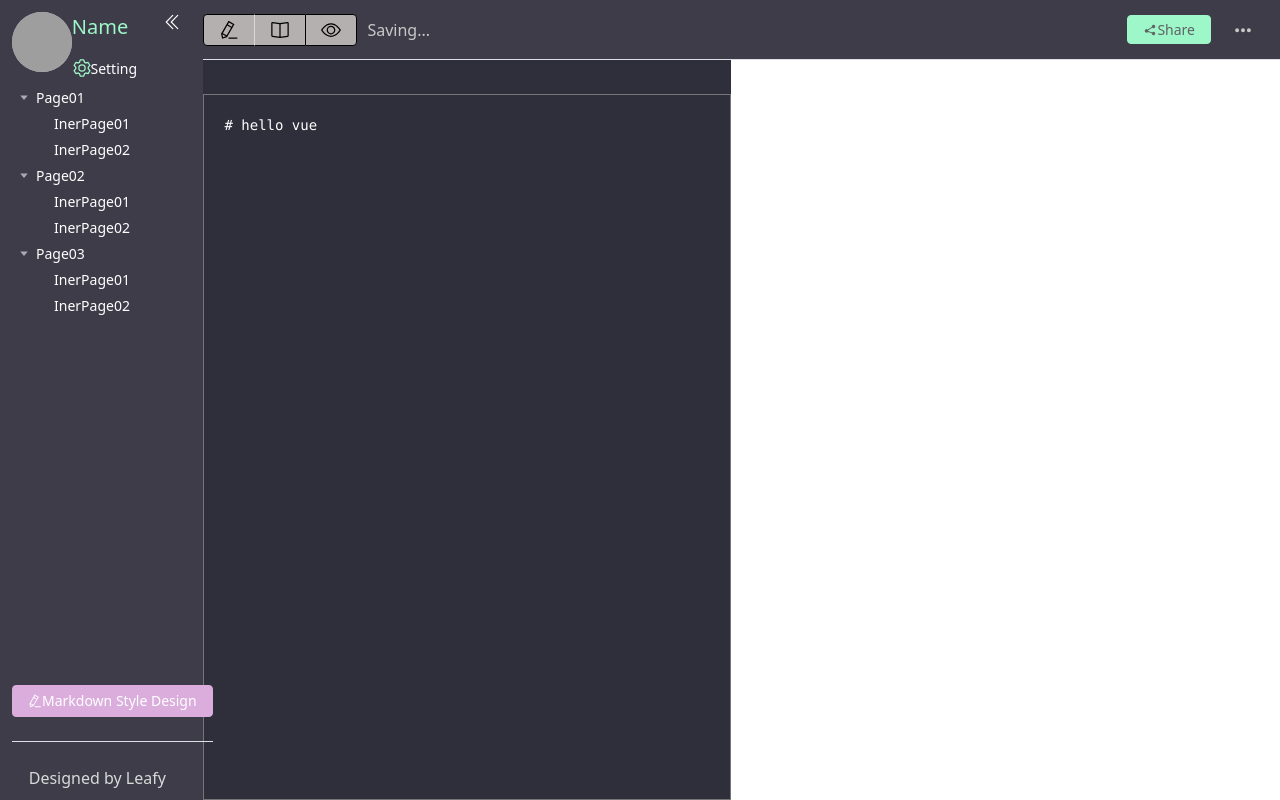
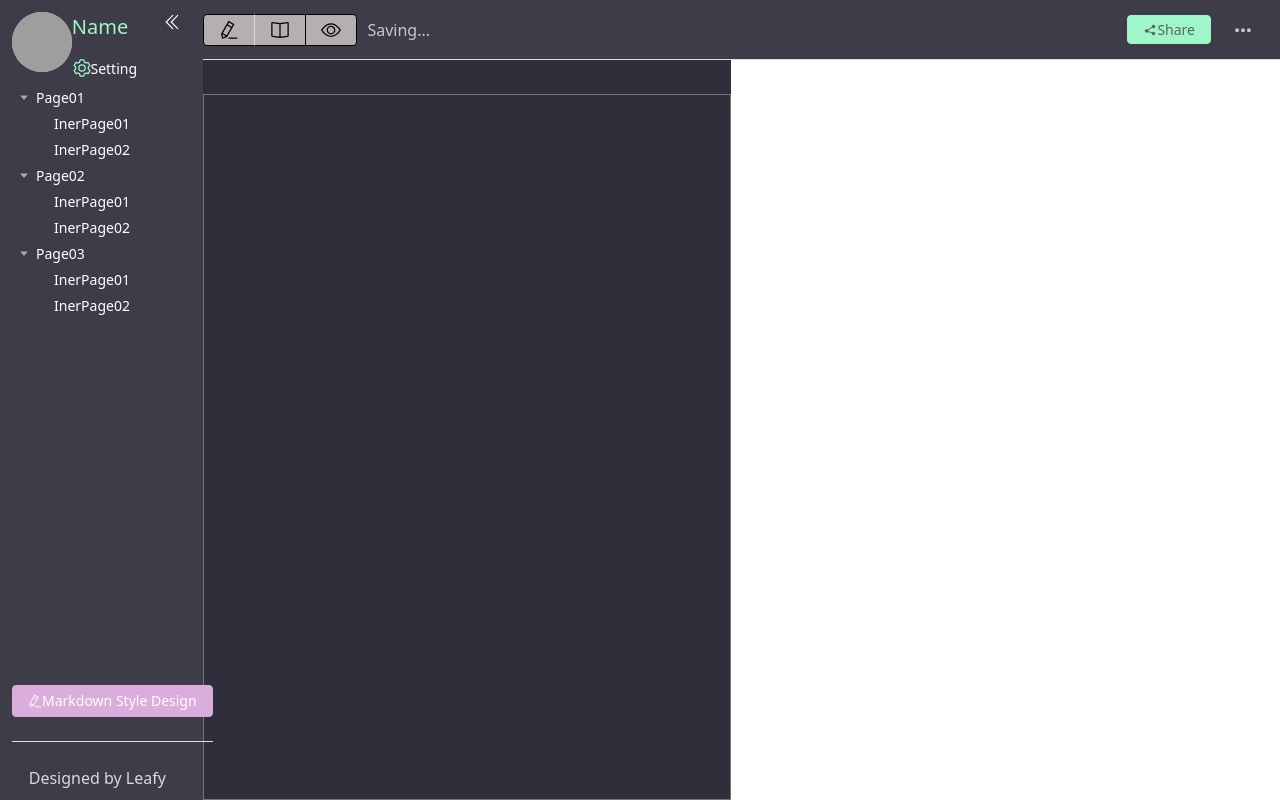
Before and after one commit to NUTC-BoardGame-Club/Leafy_front-end, a Vue app: page / in a window 1280 px wide. Built offline with nearby package versions, Linux system fonts and the light colour scheme; grey boxes are pictures that could not be loaded.

Commit message:
結合markd.js自寫md套件

```diff
--- a/src/views/Home.vue
+++ b/src/views/Home.vue
@@ -18,7 +18,7 @@ import markd from "../tools/markd"
 export default {
   name: "Home",
   setup() {
-    const input = ref("# hello vue");
+    const input = ref("");
     const output = computed(() => markd.cs(input.value));
     const update = debounce((e) => {
       input.value = e.target.value;
```
